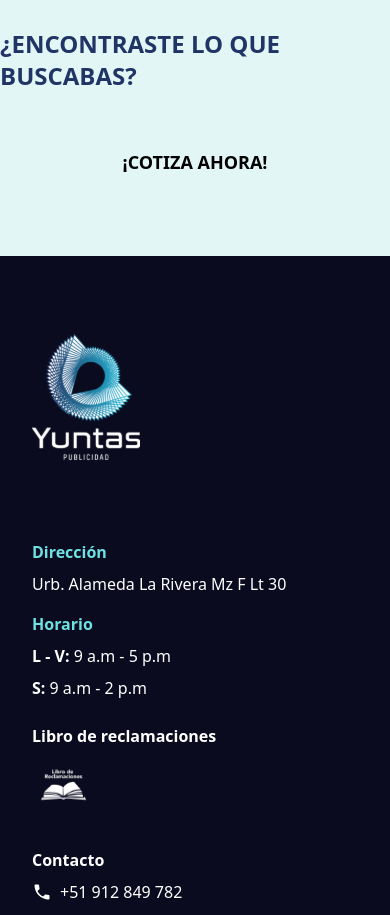
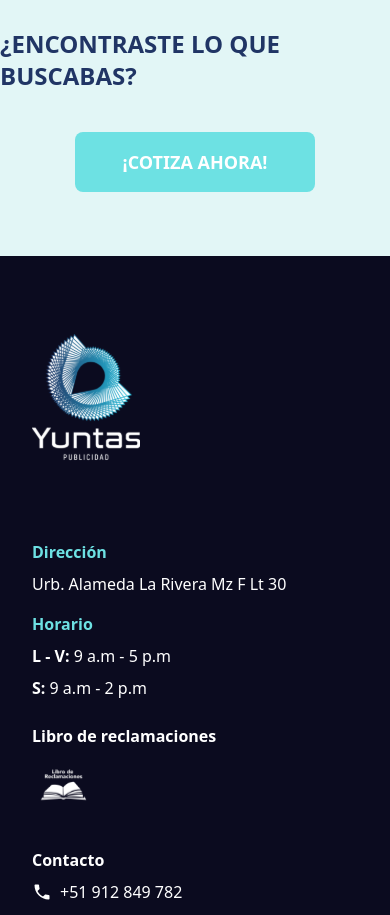
Before and after one commit to YUNTAS-PUBLICIDAD/Yuntas-Frontend-2025, a Next.js app: page /productos/1 in a window 390 px wide. Shown: the part 2680-3595 px from the top of the page. Built offline with nearby package versions, Linux system fonts and the light colour scheme.

Commit message:
Se añade nueva variante tertiary para el boton de cotizacion.

```diff
--- a/src/components/atoms/Button.tsx
+++ b/src/components/atoms/Button.tsx
@@ -2,7 +2,7 @@ import React from "react";
 
 interface ButtonProps {
   children: React.ReactNode;
-  variant?: "primary" | "secondary" | "outline";
+  variant?: "primary" | "secondary" | "tertiary" | "outline";
   size?: "sm" | "md" | "lg";
   href?: string;
   onClick?: () => void;
@@ -17,18 +17,19 @@ const Button: React.FC<ButtonProps> = ({
   onClick,
   className = "",
 }) => {
-  const baseClasses = "font-bold rounded-lg transition-all duration-300 hover:scale-105 inline-block text-center";
+  const baseClasses = "font-bold rounded-lg md:rounded-3xl transition-all duration-300 hover:scale-105 inline-block text-center";
 
   const variantClasses = {
     primary: "bg-[#6DE1E3] text-white hover:bg-[#5BC5C7]",
     secondary: "bg-white text-[#0B0B1F] hover:bg-gray-100",
+    tertiary: "bg-[#203565] text-white hover:bg-[#162E4D]",
     outline: "border-2 border-white text-white hover:bg-white hover:text-[#0B0B1F]",
   };
 
   const sizeClasses = {
-    sm: "px-4 py-2 text-sm",
-    md: "px-6 py-3 text-base",
-    lg: "px-8 py-4 text-lg",
+    sm: "px-6 py-2 text-sm",
+    md: "px-9 py-3 text-base",
+    lg: "px-12 py-4 text-lg",
   };
 
   const classes = `${baseClasses} ${variantClasses[variant]} ${sizeClasses[size]} ${className}`;
--- a/src/components/organisms/productos/detalle/CotizaSection.tsx
+++ b/src/components/organisms/productos/detalle/CotizaSection.tsx
@@ -6,9 +6,16 @@ export default function CotizaSection() {
 		<section className="w-full">
 			<Banner color='bg-[#E2F6F6]' className='flex flex-col h-auto gap-10 py-16 font-normal text-2xl '>
 				<Text variant="h2" color="text-[#203565]" className="font-bold">¿ENCONTRASTE LO QUE BUSCABAS?</Text>
-				<Button variant="tertiary" size="lg">
-					¡COTIZA AHORA!
-				</Button>
+				<div className="hidden md:block">
+                    <Button variant="tertiary" size="lg">
+                        ¡COTIZA AHORA!
+                    </Button>
+                </div>
+                <div className="block md:hidden">
+                    <Button variant="primary" size="lg">
+                        ¡COTIZA AHORA!
+                    </Button>
+                </div>
 
 			</Banner>
 		</section>
```
